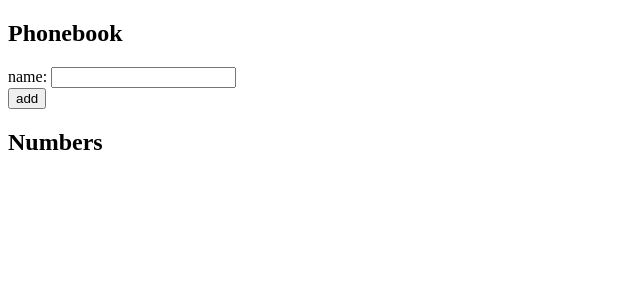
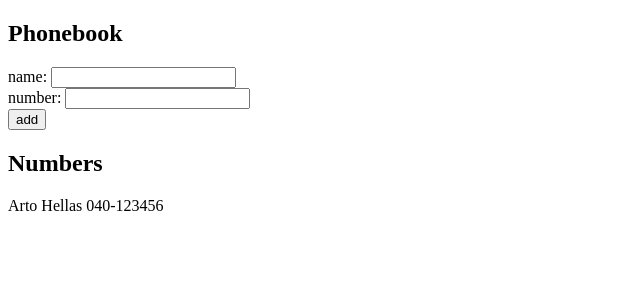
Before and after one commit to santiagotena/full_stack_open, a React (Vite) app in the folder part2/phonebook/: page / in a window 1280 px wide. Shown: the top 300 px of the page, without its empty margins (0-640 px from the left). Built offline with nearby package versions, Linux system fonts and the light colour scheme.

Commit message:
solve until 2.8

```diff
--- a/part2/phonebook/src/App.jsx
+++ b/part2/phonebook/src/App.jsx
@@ -1,27 +1,29 @@
 import { useState } from 'react'
 
-const Contact = ({name}) => {
+const Contact = ({contact}) => {
   return(
-    <div>{name}</div>
+    <div>{contact.name} {contact.number}</div>
   )
 }
 
 const App = () => {
-  const [contacts, setContacts] = useState([])
+  const [contacts, setContacts] = useState([
+    { id: 0, name: 'Arto Hellas', number: '040-123456'}
+  ])
   const [newName, setNewName] = useState('')
+  const [newNumber, setNewNumber] = useState('')
 
   const addContact = (event) => {
     event.preventDefault()
-    if (newName === '')  {
+
+    if (newName === '' || newNumber === '')  {
       window.alert(`There is a blank field`)
-      setNewName('')
       return
     }
 
     for (let i = 0; i < contacts.length; i++) {
       if (contacts[i].name === newName)  {
         window.alert(`${newName} is already added to phonebook`)
-        setNewName('')
         return
       }
     }
@@ -29,15 +31,19 @@ const App = () => {
     const newContact = {
       id: String(contacts.length + 1),
       name: newName,
+      number: newNumber,
     }
-
     setContacts(contacts.concat(newContact))
     setNewName('')
+    setNewNumber('')
   }
 
   const handleNewName = (event) => {
-    console.log(event.target.value)
     setNewName(event.target.value)
+  }
+
+  const handleNewNumber = (event) => {
+    setNewNumber(event.target.value)
   }
 
   return (
@@ -50,6 +56,11 @@ const App = () => {
                   onChange={handleNewName}/>
         </div>
         <div>
+          number: <input
+                  value={newNumber}
+                  onChange={handleNewNumber}/>
+        </div>
+        <div>
           <button type="submit">add</button>
         </div>
       </form>
@@ -57,7 +68,7 @@ const App = () => {
       <div>
       </div>
       {contacts.map(contact =>
-        <Contact key={contact.id} name={contact.name} />
+        <Contact key={contact.id} contact={contact} />
       )}
     </div>
   )
```
